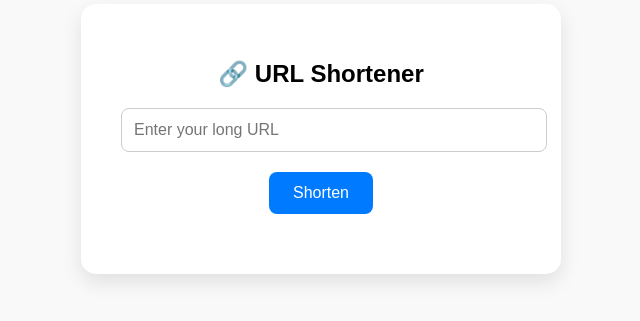
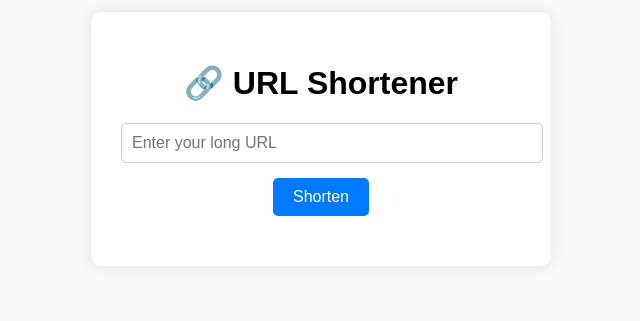
Before and after one commit to dre258j/my-url-shortener, a website: page index.html in a window 1280 px wide. Shown: the part 261-582 px from the top of the page, without its empty margins (319-959 px from the left). Drawn offline with Linux system fonts and the light colour scheme.

Commit message:
Update index.html

```diff
--- a/index.html
+++ b/index.html
@@ -8,49 +8,40 @@
     body {
       font-family: Arial, sans-serif;
       background-color: #f9f9f9;
-      margin: 0;
-      padding: 0;
       display: flex;
-      height: 100vh;
       justify-content: center;
       align-items: center;
+      height: 100vh;
+      margin: 0;
     }
     .box {
       background: #fff;
-      padding: 40px;
-      box-shadow: 0 8px 20px rgba(0, 0, 0, 0.1);
-      border-radius: 15px;
+      padding: 30px;
+      border-radius: 10px;
+      box-shadow: 0 0 15px rgba(0, 0, 0, 0.1);
       text-align: center;
+      max-width: 400px;
       width: 100%;
-      max-width: 400px;
     }
-    h1 {
-      font-size: 24px;
-      margin-bottom: 20px;
-    }
-    input[type="text"] {
+    input {
       width: 100%;
-      padding: 12px;
-      border-radius: 8px;
+      padding: 10px;
+      margin-bottom: 15px;
+      font-size: 16px;
+      border-radius: 5px;
       border: 1px solid #ccc;
-      margin-bottom: 20px;
-      font-size: 16px;
     }
     button {
+      padding: 10px 20px;
+      font-size: 16px;
       background-color: #007bff;
+      color: white;
       border: none;
-      padding: 12px 24px;
-      color: white;
-      font-size: 16px;
-      border-radius: 8px;
+      border-radius: 5px;
       cursor: pointer;
-    }
-    button:hover {
-      background-color: #0056b3;
     }
     #result {
       margin-top: 20px;
-      font-weight: bold;
     }
   </style>
 </head>
@@ -76,9 +67,11 @@
         body: JSON.stringify({ url }),
       });
       const data = await res.json();
-      document.getElementById("result").innerHTML = `
-        Shortened URL: <a href="${data.shortened_url}" target="_blank">${data.shortened_url}</a>
-      `;
+      if (data.shortened_url) {
+        document.getElementById("result").innerHTML = `Shortened URL: <a href="${data.shortened_url}" target="_blank">${data.shortened_url}</a>`;
+      } else {
+        document.getElementById("result").innerText = data.error || "Something went wrong.";
+      }
     });
   </script>
 </body>
```
